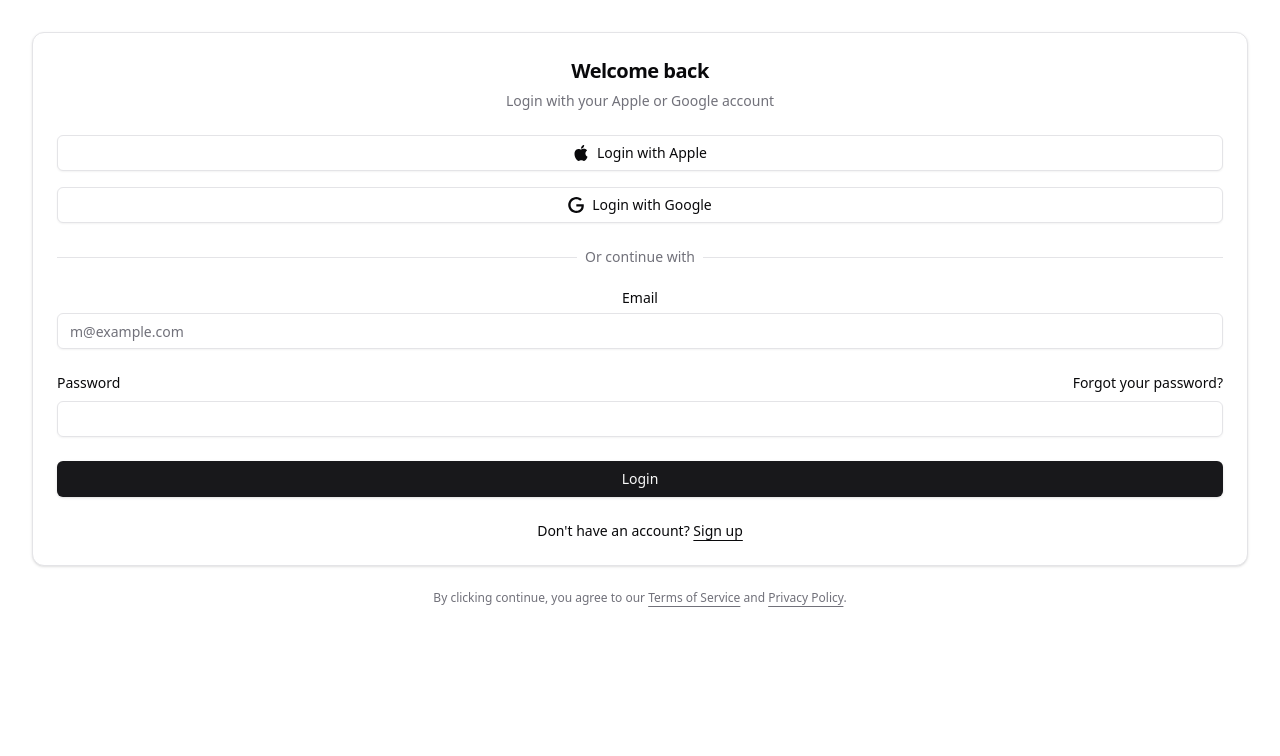
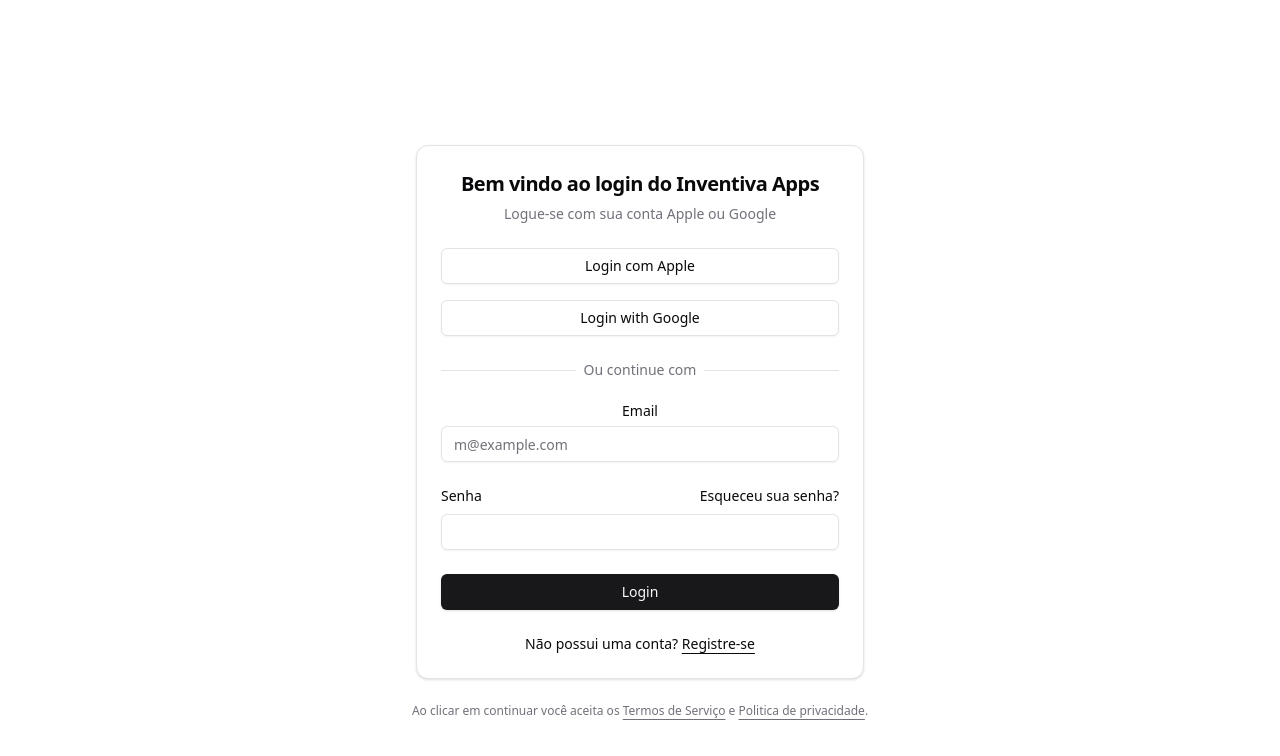
Before and after one commit to dclaumanndeveloper/inventiva, a React (Vite) app: page / in a window 1280 px wide. Shown: the top 756 px of the page. Built offline with nearby package versions, Linux system fonts and the light colour scheme.

Commit message:
fix login page

```diff
--- a/src/app/dashboard/dashboard.tsx
+++ b/src/app/dashboard/dashboard.tsx
@@ -1,15 +1,13 @@
-
-
 import Layout from "../layout";
 
 
 export default function Home() {
   return (
     <Layout>
-      <br/>
-      <br/>
-      <h1 className="h-11">Bem-vindo à minha página inicial!</h1>
-      <p>O primeiro sistema do gênero.</p>
+        <div className="mt-10">
+            <h1 className="items-start">Bem-vindo à minha página inicial!</h1>
+            <p>O primeiro sistema do gênero.</p>
+        </div>
 
     </Layout>
   );
--- a/src/app/layout.tsx
+++ b/src/app/layout.tsx
@@ -6,7 +6,7 @@
     <SidebarProvider>
     <div className="flex h-screen">
       <AppSidebar />
-      <div className="flex-1 relative"> {/* Container relativo para o trigger */}
+      <div className="flex-1 relative  md:pt-4"> {/* Container relativo para o trigger */}
         <SidebarTrigger className="absolute top-4 left-4 z-10 md:hidden" /> {/* Trigger posicionado e oculto em telas maiores */}
         <main className="p-4 md:pl-[250px] md:pt-4"> {/* Padding para o main em telas maiores */}
           {children}
--- a/src/components/app-sidebar.tsx
+++ b/src/components/app-sidebar.tsx
@@ -20,22 +20,22 @@
     icon: Home,
   },
   {
-    title: "Inbox",
+    title: "Caixa de Entrada",
     url: "#",
     icon: Inbox,
   },
   {
-    title: "Calendar",
+    title: "Calendário",
     url: "#",
     icon: Calendar,
   },
   {
-    title: "Search",
+    title: "Buscar",
     url: "#",
     icon: Search,
   },
   {
-    title: "Settings",
+    title: "Configurações",
     url: "#",
     icon: Settings,
   },
--- a/src/components/login-form.tsx
+++ b/src/components/login-form.tsx
@@ -1,31 +1,39 @@
-import { cn } from "@/lib/utils"
-import { Button } from "@/components/ui/button"
+import { cn } from "@/lib/utils";
+import { Button } from "@/components/ui/button";
 import {
   Card,
   CardContent,
   CardDescription,
   CardHeader,
   CardTitle,
-} from "@/components/ui/card"
-import { Input } from "@/components/ui/input"
-import { Label } from "@/components/ui/label"
-import { useNavigate } from "react-router-dom"
+} from "@/components/ui/card";
+import { Input } from "@/components/ui/input";
+import { Label } from "@/components/ui/label";
+import { useNavigate } from "react-router-dom";
 
 export function LoginForm({
   className,
   ...props
 }: React.ComponentPropsWithoutRef<"div">) {
-  const navigate = useNavigate()
-   function handleSubmit(){
-    navigate('/dashboard')
-   }
+  const navigate = useNavigate();
+
+  function handleSubmit() {
+    navigate("/dashboard");
+  }
+
   return (
-    <div className={cn("flex flex-col gap-6", className)} {...props}>
-      <Card>
+    <div
+      className={cn(
+        "flex flex-col items-center justify-center min-h-screen py-12", // Centralização vertical e padding
+        className
+      )}
+      {...props}
+    >
+      <Card className="w-full max-w-md mx-auto"> {/* Largura total em mobile, max-width em desktop */}
         <CardHeader className="text-center">
-          <CardTitle className="text-xl">Welcome back</CardTitle>
+          <CardTitle className="text-xl">Bem vindo ao login do Inventiva Apps</CardTitle>
           <CardDescription>
-            Login with your Apple or Google account
+            Logue-se com sua conta Apple ou Google
           </CardDescription>
         </CardHeader>
         <CardContent>
@@ -33,47 +41,32 @@
             <div className="grid gap-6">
               <div className="flex flex-col gap-4">
                 <Button variant="outline" className="w-full">
-                  <svg xmlns="http://www.w3.org/2000/svg" viewBox="0 0 24 24">
-                    <path
-                      d="M12.152 6.896c-.948 0-2.415-1.078-3.96-1.04-2.04.027-3.91 1.183-4.961 3.014-2.117 3.675-.546 9.103 1.519 12.09 1.013 1.454 2.208 3.09 3.792 3.039 1.52-.065 2.09-.987 3.935-.987 1.831 0 2.35.987 3.96.948 1.637-.026 2.676-1.48 3.676-2.948 1.156-1.688 1.636-3.325 1.662-3.415-.039-.013-3.182-1.221-3.22-4.857-.026-3.04 2.48-4.494 2.597-4.559-1.429-2.09-3.623-2.324-4.39-2.376-2-.156-3.675 1.09-4.61 1.09zM15.53 3.83c.843-1.012 1.4-2.427 1.245-3.83-1.207.052-2.662.805-3.532 1.818-.78.896-1.454 2.338-1.273 3.714 1.338.104 2.715-.688 3.559-1.701"
-                      fill="currentColor"
-                    />
-                  </svg>
-                  Login with Apple
+                  {/* Icone Apple */}
+                  Login com Apple
                 </Button>
                 <Button variant="outline" className="w-full">
-                  <svg xmlns="http://www.w3.org/2000/svg" viewBox="0 0 24 24">
-                    <path
-                      d="M12.48 10.92v3.28h7.84c-.24 1.84-.853 3.187-1.787 4.133-1.147 1.147-2.933 2.4-6.053 2.4-4.827 0-8.6-3.893-8.6-8.72s3.773-8.72 8.6-8.72c2.6 0 4.507 1.027 5.907 2.347l2.307-2.307C18.747 1.44 16.133 0 12.48 0 5.867 0 .307 5.387.307 12s5.56 12 12.173 12c3.573 0 6.267-1.173 8.373-3.36 2.16-2.16 2.84-5.213 2.84-7.667 0-.76-.053-1.467-.173-2.053H12.48z"
-                      fill="currentColor"
-                    />
-                  </svg>
+                  {/* Icone Google */}
                   Login with Google
                 </Button>
               </div>
               <div className="relative text-center text-sm after:absolute after:inset-0 after:top-1/2 after:z-0 after:flex after:items-center after:border-t after:border-border">
                 <span className="relative z-10 bg-background px-2 text-muted-foreground">
-                  Or continue with
+                 Ou continue com
                 </span>
               </div>
               <div className="grid gap-6">
                 <div className="grid gap-2">
                   <Label htmlFor="email">Email</Label>
-                  <Input
-                    id="email"
-                    type="email"
-                    placeholder="m@example.com"
-                    required
-                  />
+                  <Input id="email" type="email" placeholder="m@example.com" required />
                 </div>
                 <div className="grid gap-2">
                   <div className="flex items-center">
-                    <Label htmlFor="password">Password</Label>
+                    <Label htmlFor="password">Senha</Label>
                     <a
                       href="#"
                       className="ml-auto text-sm underline-offset-4 hover:underline"
                     >
-                      Forgot your password?
+                      Esqueceu sua senha?
                     </a>
                   </div>
                   <Input id="password" type="password" required />
@@ -83,19 +76,18 @@
                 </Button>
               </div>
               <div className="text-center text-sm">
-                Don&apos;t have an account?{" "}
+                Não possui uma conta?{" "}
                 <a href="#" className="underline underline-offset-4">
-                  Sign up
+                  Registre-se
                 </a>
               </div>
             </div>
           </form>
         </CardContent>
       </Card>
-      <div className="text-balance text-center text-xs text-muted-foreground [&_a]:underline [&_a]:underline-offset-4 [&_a]:hover:text-primary  ">
-        By clicking continue, you agree to our <a href="#">Terms of Service</a>{" "}
-        and <a href="#">Privacy Policy</a>.
+      <div className="text-balance text-center text-xs text-muted-foreground [&_a]:underline [&_a]:underline-offset-4 [&_a]:hover:text-primary mt-6"> {/* Margem superior */}
+        Ao clicar em continuar você aceita os <a href="#">Termos de Serviço</a> e <a href="#">Politica de privacidade</a>.
       </div>
     </div>
-  )
+  );
 }
```
